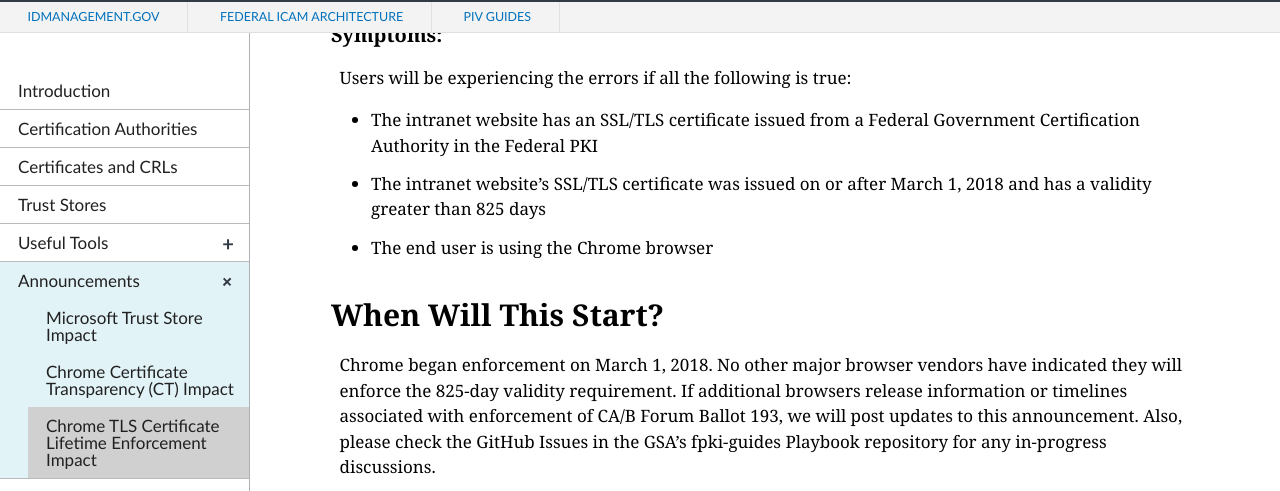
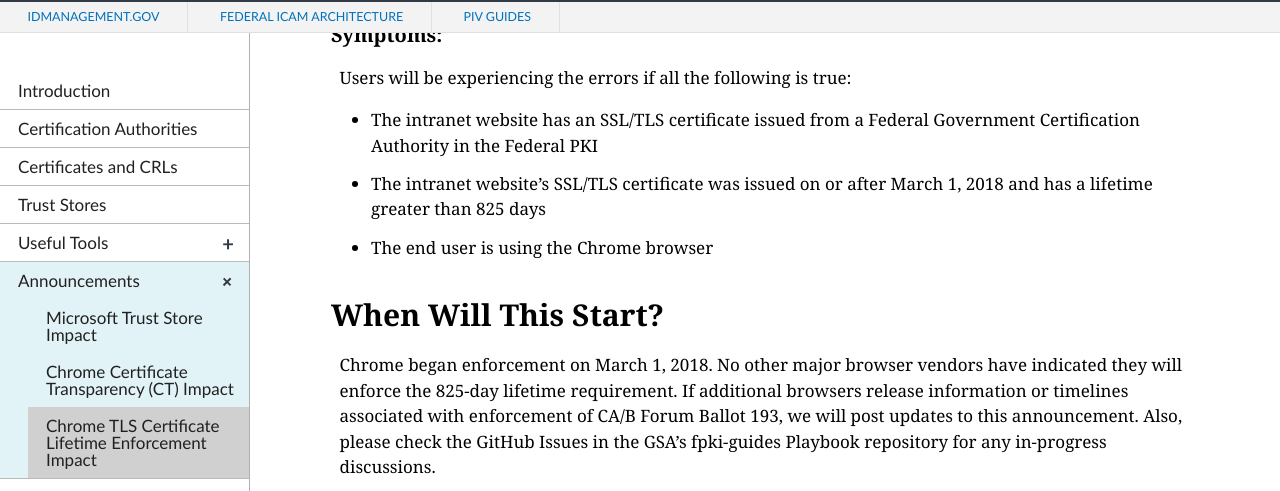
Before and after one commit to GSA/fpki-guides, a Jekyll site: the page built from _announcements/03_chrome_ballot_193.md, in a window 1280 px wide and 900 px high, scrolled down 1426 px. Shown: the part 88-579 px from the top of the window. Built offline with Jekyll 4.4.1, drawn with Linux system fonts in a browser that asks for light colours; nearby versions of some CDN libraries; library files that are not in the unit come from our copies; some of the changed text lies outside the part shown.

Commit message:
Update 03_chrome_ballot_193.md
Removed usage of "validity" to instead only use "lifetime".

```diff
--- a/_announcements/03_chrome_ballot_193.md
+++ b/_announcements/03_chrome_ballot_193.md
@@ -5,12 +5,12 @@ title: Updates to Chrome TLS Certificate Lifetime Requirements
 pubDate: May 10, 2018
 collection: announcements
 permalink: announcements/chrometlslifetime/
-description: Recent changes to Chrome could affect your agency. This change requires all TLS/SSL certificates issued on or after **March 1, 2018** to have a maximum validity of 825 days. Please review this announcement to learn what will be impacted and to identify actions you can take to prevent problems.<br><br>
+description: Recent changes to Chrome could affect your agency. This change requires all TLS/SSL certificates issued on or after **March 1, 2018** to have a maximum lifetime of 825 days. Please review this announcement to learn what will be impacted and to identify actions you can take to prevent problems.<br><br>
 ---
 
 {% include alert-info.html content="Government end users may be receiving security untrusted certificate errors on some federal intranet websites and applications when using the Chrome browser. These errors may be caused by SSL/TLS certificates issued from Federal Government Certification Authorities in Federal PKI." %}
 
-The Certification Authority/Browser (CA/B) Forum recently passed Ballot 193, to include establishing new requirements for the maximum lifetime of TLS certificates. Starting March 1st, 2018, newly issued TLS certificates are required to have a maximum validity of 825 days, or else they risk being presented as untrusted.
+The Certification Authority/Browser (CA/B) Forum recently passed Ballot 193, to include establishing new requirements for the maximum lifetime of TLS certificates. Starting March 1st, 2018, newly issued TLS certificates are required to have a maximum lifetime of 825 days, or else they risk being presented as untrusted.
 
 - [What Will Be Impacted?](#what-will-be-impacted)
 - [When Will This Start?](#when-will-this-start)
@@ -29,11 +29,11 @@ Errors will be shown as "untrusted" site errors.
 ### Symptoms: ###
 Users will be experiencing the errors if all the following is true:
 - The intranet website has an SSL/TLS certificate issued from a Federal Government Certification Authority in the Federal PKI
-- The intranet website's SSL/TLS certificate was issued on or after March 1, 2018 and has a validity greater than 825 days
+- The intranet website's SSL/TLS certificate was issued on or after March 1, 2018 and has a lifetime greater than 825 days
 - The end user is using the Chrome browser
 
 ## When Will This Start?
-Chrome began enforcement on March 1, 2018. No other major browser vendors have indicated they will enforce the 825-day validity requirement. If additional browsers release information or timelines associated with enforcement of CA/B Forum Ballot 193, we will post updates to this announcement. Also, please check the GitHub Issues in the GSA's fpki-guides Playbook repository for any in-progress discussions.
+Chrome began enforcement on March 1, 2018. No other major browser vendors have indicated they will enforce the 825-day lifetime requirement. If additional browsers release information or timelines associated with enforcement of CA/B Forum Ballot 193, we will post updates to this announcement. Also, please check the GitHub Issues in the GSA's fpki-guides Playbook repository for any in-progress discussions.
 
 ## What Should I Do?
 Please request your PKI team or Federal Shared Service Provider team update your certificate profiles for SSL/TLS device certificates in the Federal Government Certification Authorities.
```
